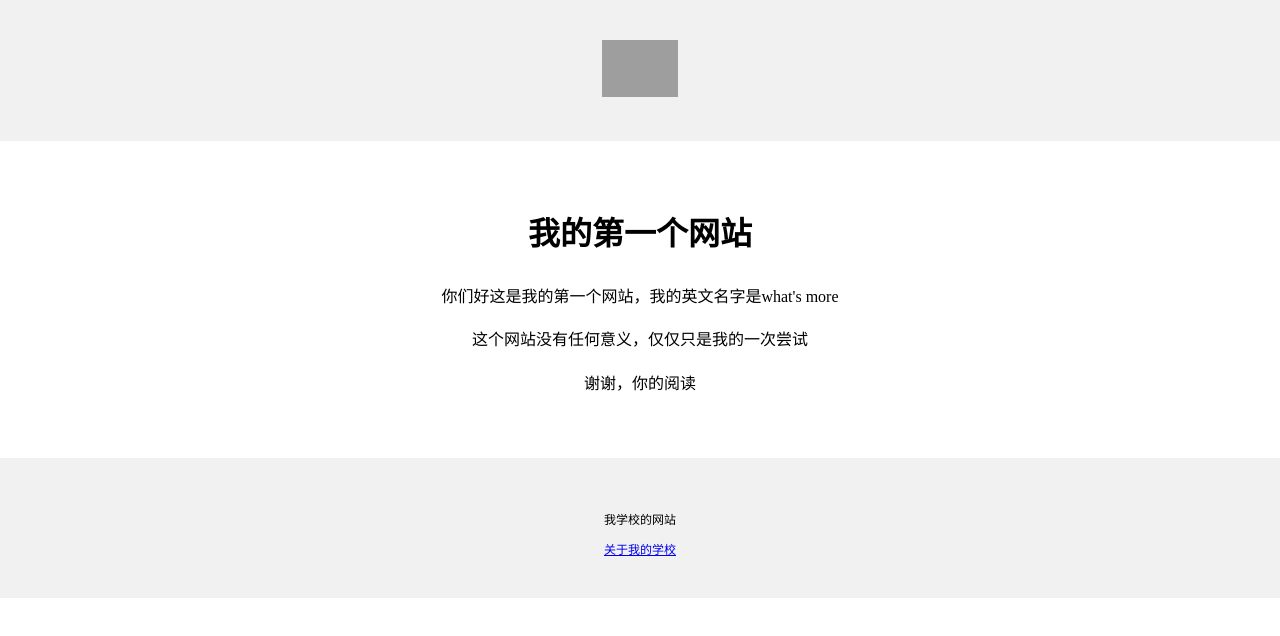
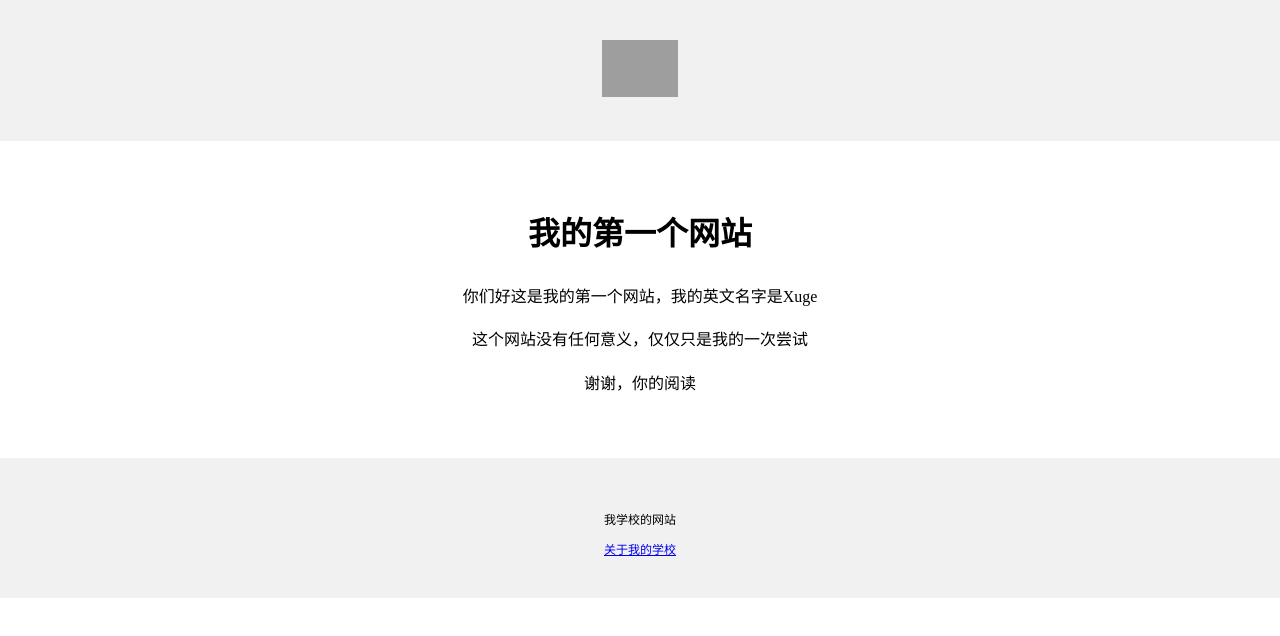
Before and after one commit to xxzj-sp/nuyoah-1, a plain HTML site: page index.html in a window 1280 px wide. Drawn offline with Linux system fonts and the light colour scheme; grey boxes are pictures that could not be loaded.

Commit message:
Update index.html

```diff
--- a/index.html
+++ b/index.html
@@ -26,7 +26,7 @@
      text-align:center;
     ">
      <h1>我的第一个网站</h1>
-     <p>你们好这是我的第一个网站，我的英文名字是what's more</p>
+     <p>你们好这是我的第一个网站，我的英文名字是Xuge</p>
      <p>这个网站没有任何意义，仅仅只是我的一次尝试</p>
      </p>谢谢，你的阅读</p>
     </div>
```
